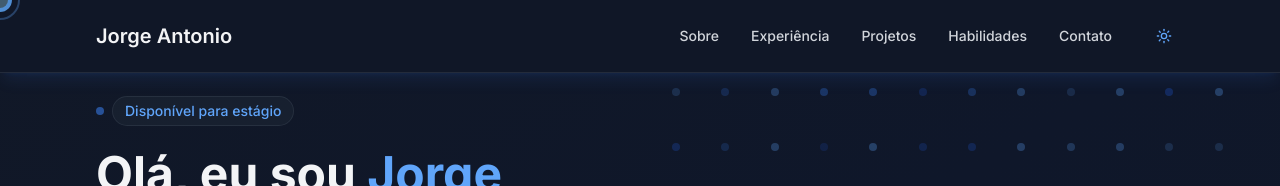
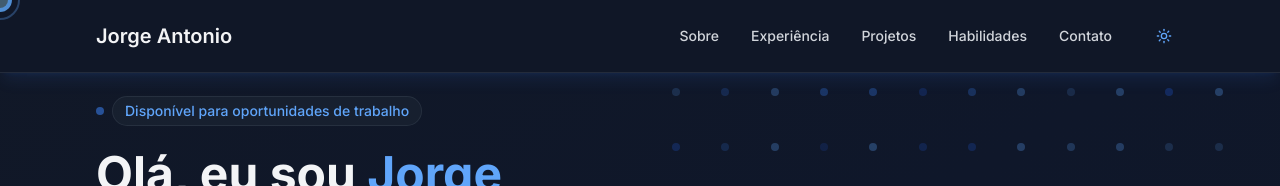
Before and after one commit to Jorgefigueredoo/Portif-lio, a Next.js app: page / in a window 1280 px wide. Shown: the top 186 px of the page. Built offline with nearby package versions, Linux system fonts and the light colour scheme.

Commit message:
mais uma mudança

```diff
--- a/components/hero.tsx
+++ b/components/hero.tsx
@@ -29,7 +29,7 @@ export function Hero() {
             <div className="flex items-center gap-2 mb-6">
               <div className="w-2 h-2 bg-blue-500 dark:bg-blue-400 rounded-full animate-pulse"></div>
               <span className="text-sm text-blue-400 dark:text-blue-400 font-medium bg-gray-800/50 dark:bg-gray-800/50 px-3 py-1 rounded-full border border-gray-700/50">
-                Disponível para estágio
+                Disponível para oportunidades de trabalho
               </span>
             </div>
 
```
